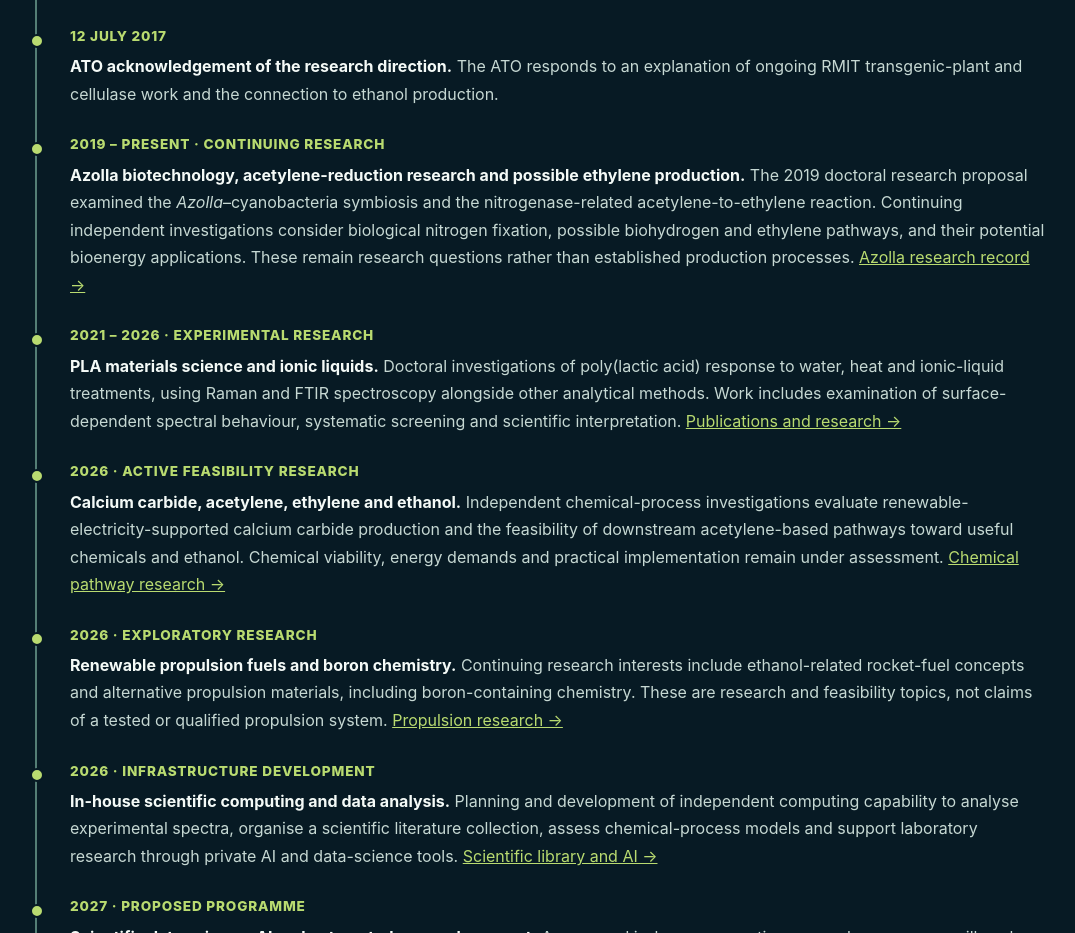
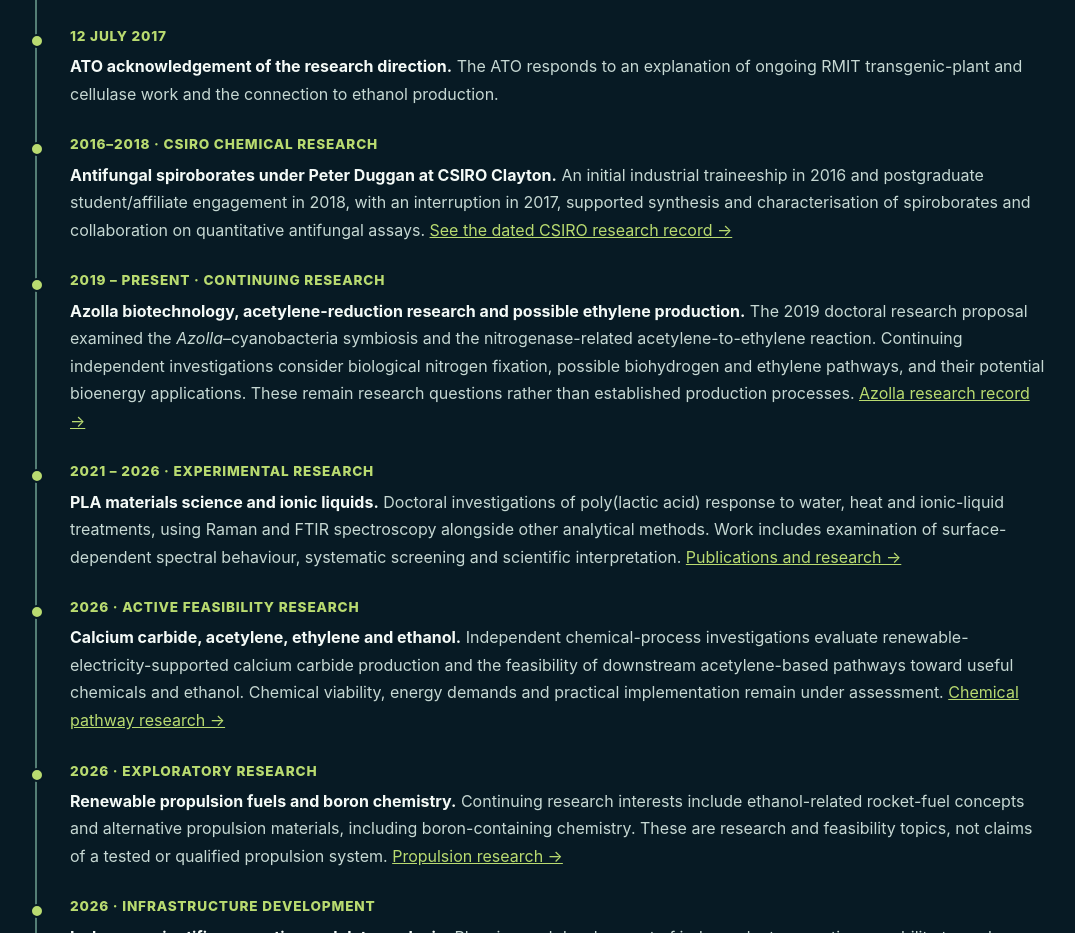
Before and after one commit to costapaquette/costapaquette.github.io, a plain HTML site: page plant-biotechnology.html in a window 1280 px wide. Shown: the part 4460-5393 px from the top of the page, without its empty margins (100-1175 px from the left). Drawn offline with Linux system fonts and the light colour scheme.

Commit message:
Add CSIRO spiroborate work to unified research timeline

```diff
--- a/plant-biotechnology.html
+++ b/plant-biotechnology.html
@@ -86,6 +86,7 @@ section.content{padding:58px 0;border-top:1px solid #1d4149}.grid{display:grid;g
 <li><span class="date">2016 – 2017</span><strong>Continued laboratory collaboration and teaching.</strong> RMIT emails document participation in cell biology, fermentation and biolistics practicals, as well as research discussions.</li>
 <li><span class="date">June – August 2017</span><strong>Product-development discussions and trials.</strong> Correspondence concerning rooting gel and prospective commercial collaboration is accompanied by dated Stay-Alive plant experiments.</li>
 <li><span class="date">12 July 2017</span><strong>ATO acknowledgement of the research direction.</strong> The ATO responds to an explanation of ongoing RMIT transgenic-plant and cellulase work and the connection to ethanol production.</li>
+<li><span class="date">2016–2018 · CSIRO chemical research</span><strong>Antifungal spiroborates under Peter Duggan at CSIRO Clayton.</strong> An initial industrial traineeship in 2016 and postgraduate student/affiliate engagement in 2018, with an interruption in 2017, supported synthesis and characterisation of spiroborates and collaboration on quantitative antifungal assays. <a href="/csiro-antifungal-research.html">See the dated CSIRO research record →</a></li>
 <li><span class="date">2019 – present · Continuing research</span><strong>Azolla biotechnology, acetylene-reduction research and possible ethylene production.</strong> The 2019 doctoral research proposal examined the <em>Azolla</em>–cyanobacteria symbiosis and the nitrogenase-related acetylene-to-ethylene reaction. Continuing independent investigations consider biological nitrogen fixation, possible biohydrogen and ethylene pathways, and their potential bioenergy applications. These remain research questions rather than established production processes. <a href="/azolla-bioengineering.html">Azolla research record →</a></li>
 <li><span class="date">2021 – 2026 · Experimental research</span><strong>PLA materials science and ionic liquids.</strong> Doctoral investigations of poly(lactic acid) response to water, heat and ionic-liquid treatments, using Raman and FTIR spectroscopy alongside other analytical methods. Work includes examination of surface-dependent spectral behaviour, systematic screening and scientific interpretation. <a href="/publications.html">Publications and research →</a></li>
 <li><span class="date">2026 · Active feasibility research</span><strong>Calcium carbide, acetylene, ethylene and ethanol.</strong> Independent chemical-process investigations evaluate renewable-electricity-supported calcium carbide production and the feasibility of downstream acetylene-based pathways toward useful chemicals and ethanol. Chemical viability, energy demands and practical implementation remain under assessment. <a href="/calcium-carbide-ethanol.html">Chemical pathway research →</a></li>
```
